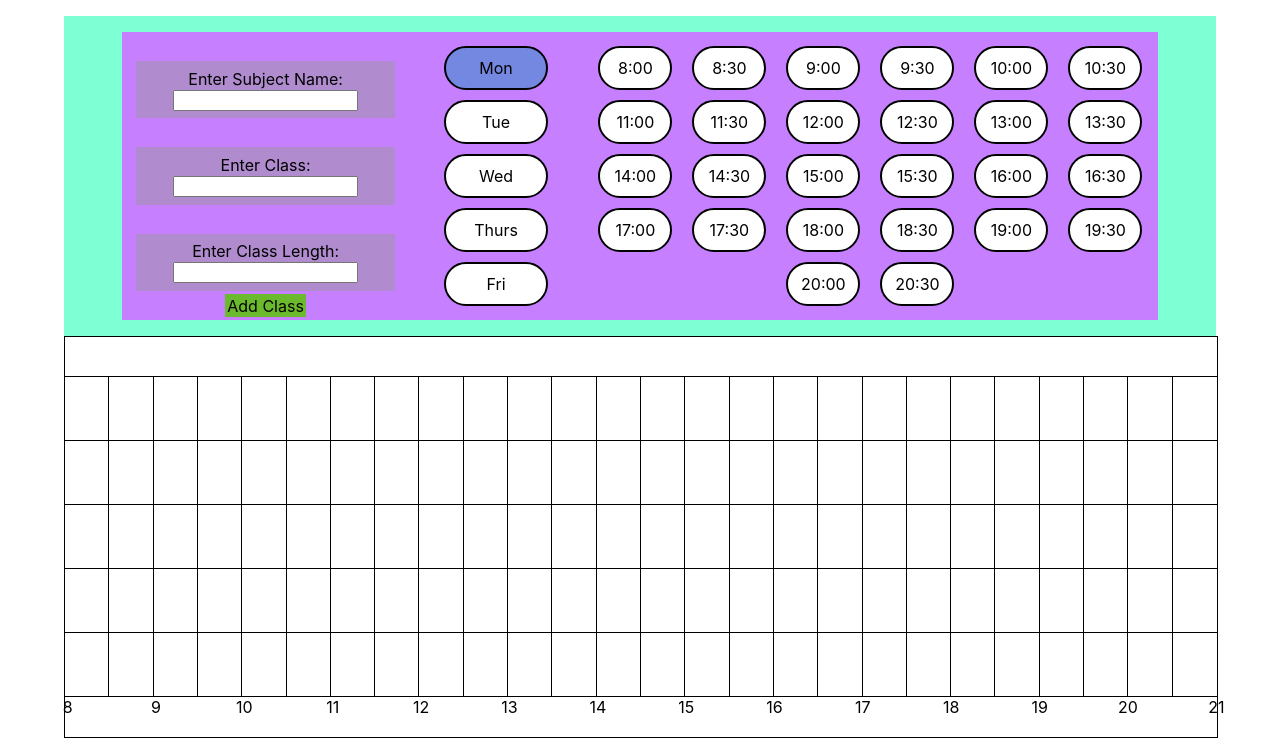
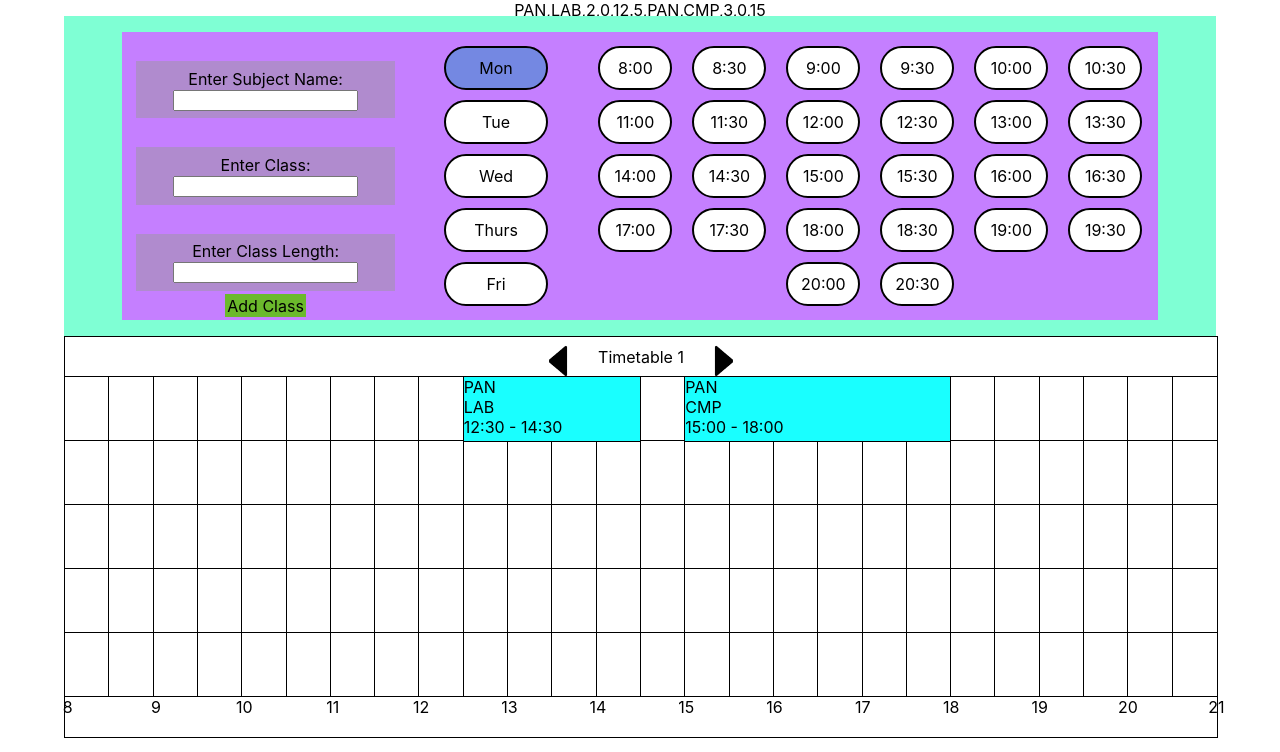
Before and after one commit to iamrorza/timetablevisual, a React (Create React App) app: page / in a window 1280 px wide. Shown: the top 752 px of the page. Built offline with nearby package versions, Linux system fonts and the light colour scheme; the HTML template or start-up script is replaced by a standard one.

Commit message:
Arrows and Blocks

```diff
--- a/src/App.css
+++ b/src/App.css
@@ -157,3 +157,10 @@
   border:1px black solid;
   background-color: rgb(255, 255, 255);
 }
+.arrow{
+  height:100%;
+  transition: 0.1s;
+}
+.arrow:hover{
+  transform:scale(1.4);
+}
--- a/src/App.js
+++ b/src/App.js
@@ -8,7 +8,7 @@ import TimetableVisual from './timetableVisual/timetableVisual.js';
 
 function App() {
 
-  let array = [ ["PAN","LAB","2",[[0,12],[0,15]]] , ["PAN","CMP","3",[[0,15],[1,14]]] ]
+  let array = [ ["PAN","LAB","2",[[0,12.5],[0,15.5]]] , ["PAN","CMP","3",[[0,15],[1,14]]] ]
   let ba = blockArray(array)
   console.log(ba)
   let tt = new Timetable(ba,[true,true,true,true,true],[[],[],[],[],[]])
@@ -18,7 +18,8 @@ function App() {
   return (
     <div className="App">
       <MainWebsite />
-      <TimetableVisual results={tt.results} />
+      <Thing best={tt.bestResults} />
+      <TimetableVisual results={tt.bestResults} />
     </div>
   );
 }
@@ -35,7 +36,7 @@ function blockArray(ar){
 function Thing(props){
   return(
     <div>
-      {props.text.best[0].getTableString()}
+      {props.best.best[0].getTableString()}
     </div>
   )
 }
--- a/src/timetable/timetable.js
+++ b/src/timetable/timetable.js
@@ -10,7 +10,7 @@ class Timetable{
         this.timetable = timetable
 
 
-        this.bestResults = new BestResults(2)
+        this.bestResults = new BestResults(5)
     }
 
     canPlaceBlock(block, num){
--- a/src/timetableVisual/timetableVisual.js
+++ b/src/timetableVisual/timetableVisual.js
@@ -1,6 +1,9 @@
-import React from 'react'
 
+import React, { useState } from 'react'
+import arrow from "../images/arrowImage.png"
 function TimetableVisual(props){
+    const[day, setDay] = useState(0);
+
     let rowArray=[];
     for(var i = 0; i < 5; ++i){
         rowArray.push(<DayRow key={i} day={i} />)
@@ -10,24 +13,73 @@ function TimetableVisual(props){
         lineArray.push(<Line key={i} halfHour={i} />)
     }
 
+
+    const splitArray = props.results.best[day].table.split(",")
+    let blockArray = [];
+
+    const size = splitArray.length/5
+    for(var i =0; i < size;++i){
+        blockArray.push(<Block classInfo={splitArray.splice(0,5)} />)
+    }
     return (
       <div class="timetableMain">
 
-          <DayChooser />
+          <DayChooser changeDay={setDay} day={day} />
           {rowArray}
           {lineArray}
           <HourNames />
-
+          {blockArray}
       </div>
     )
 }
-function DayChooser(props){
+function Block(props){
+    console.log(props.classInfo)
+
+    const day = parseInt(props.classInfo[3]), startTime = parseFloat(props.classInfo[4]), length = parseFloat(props.classInfo[2]);
+
+    const style={
+        "position": "absolute",
+        "top": (10 + 16*day).toString().concat("%"),
+        "height": "15.9%",
+        "left": ( (startTime-8)*(200/26)).toString().concat("%"),
+        "width":( length*200/26 -0.1) .toString().concat("%"),
+        "backgroundColor":" rgb(25, 255, 255)",
+        "border":"1px solid black",
+        "textAlign":"left"
+    }
+    const timeString = returnString(startTime,length)
     return(
-        <div class="dayChooser">
-
+        <div style={style}>
+            {props.classInfo[0]}
+            <br />
+            {props.classInfo[1]}
+            <br />
+            {timeString}
         </div>
     )
 }
+
+function returnString(time,length){
+    let startString = "";
+    let endString = "";
+    if(time %1==0){
+        startString = Math.floor(time) + ":00";
+    }
+    else{
+        startString = Math.floor(time) + ":30";
+    }
+
+    if( (time+length)%1==0){
+        endString = Math.floor(time+length) + ":00";
+    }
+    else{
+        endString = Math.floor(time+length) + ":30";
+    }
+
+    return startString +" - " + endString
+
+}
+
 function Line(props){
     console.log(props.key)
     const style ={
@@ -89,4 +141,37 @@ function DayRow(props){
         </div>
     )
 }
+
+function DayChooser(props){
+    return(
+        <div class="dayChooser textCenter" >
+            <Arrow rotate={0} changeDay={props.changeDay} day={props.day}/>
+            <TimetableResultTitle day={props.day} />
+            <Arrow rotate={1} changeDay={props.changeDay} day={props.day}/>
+        </div>
+    )
+}
+
+function TimetableResultTitle(props){
+    return(
+        <div class="textCenter">
+            Timetable {props.day+1}
+        </div>
+    )
+}
+
+function Arrow(props){
+
+    const style={
+        "width":"5em",
+        "height":"3em",
+        "transform": "rotate(" + (props.rotate*180).toString().concat("deg)")
+    }
+    return(
+        <div class="arrow" onClick={()=>props.changeDay(( props.day-1+props.rotate*2)%5 )}>
+            <img src={arrow} style={style}/>
+        </div>
+    )
+}
+
 export default TimetableVisual;
```
Also changed, not shown: src/images/arrowImage.png (added).
